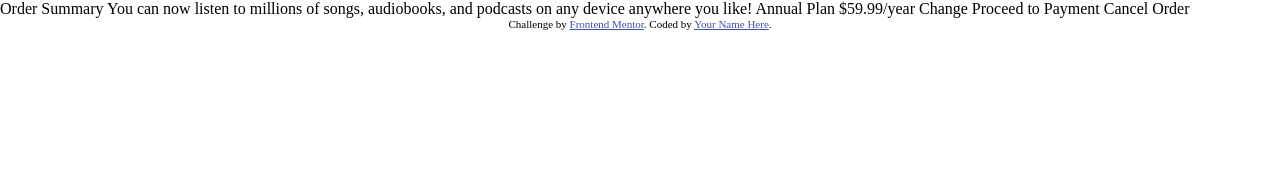
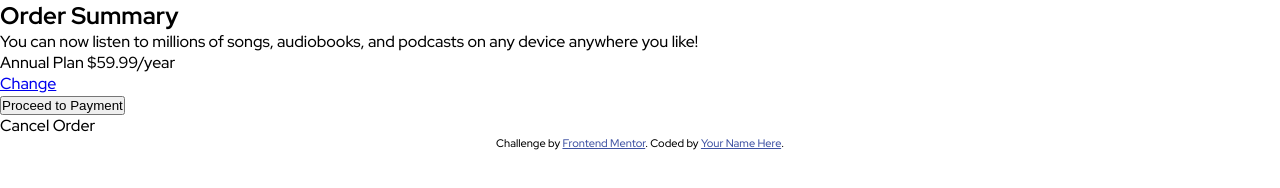
Before and after one commit to h4rdPL/order-summary, a plain HTML site: page index.html in a window 1280 px wide. Drawn offline with Linux system fonts and the light colour scheme.

Commit message:
adding html | html

```diff
--- a/index.html
+++ b/index.html
@@ -15,19 +15,42 @@
   </style>
 </head>
 <body>
+  <section class="card">
+    <header class="hero"></header>
+    <main class="main">
+      <h1 class="main__title">
+        Order Summary
+      </h1>
+      <p class="main__paragraph">
+        You can now listen to millions of songs, audiobooks, and podcasts on any
+        device anywhere you like!
+      </p>
+      <section class="info">
+        <div class="info__paymant">
+          <span>
+            Annual Plan
+          </span>
+          <span>
+            $59.99/year
+          </span>
+        </div>
+        <a href="#" class="info__change">
+          Change
+        </a>
+      </section>
+      <button class="info__go-to-paymant">
+        Proceed to Payment
+      </button>
+      <p class="info__cancel">
+        Cancel Order
+      </p>
+    </main>
+  </section>
 
-  Order Summary
 
-  You can now listen to millions of songs, audiobooks, and podcasts on any
-  device anywhere you like!
 
-  Annual Plan
-  $59.99/year
 
-  Change
 
-  Proceed to Payment
-  Cancel Order
 
   <div class="attribution">
     Challenge by <a href="https://www.frontendmentor.io?ref=challenge" target="_blank">Frontend Mentor</a>.
--- a/scss/_global.scss
+++ b/scss/_global.scss
@@ -5,7 +5,10 @@
     padding: 0%;
 }
 
+// global style
+
 body {
     height: 100vh;
     width: 100%;
+    font-family: $font;
 }
```
Also changed, not shown: scss/style.css, 1 other file.
